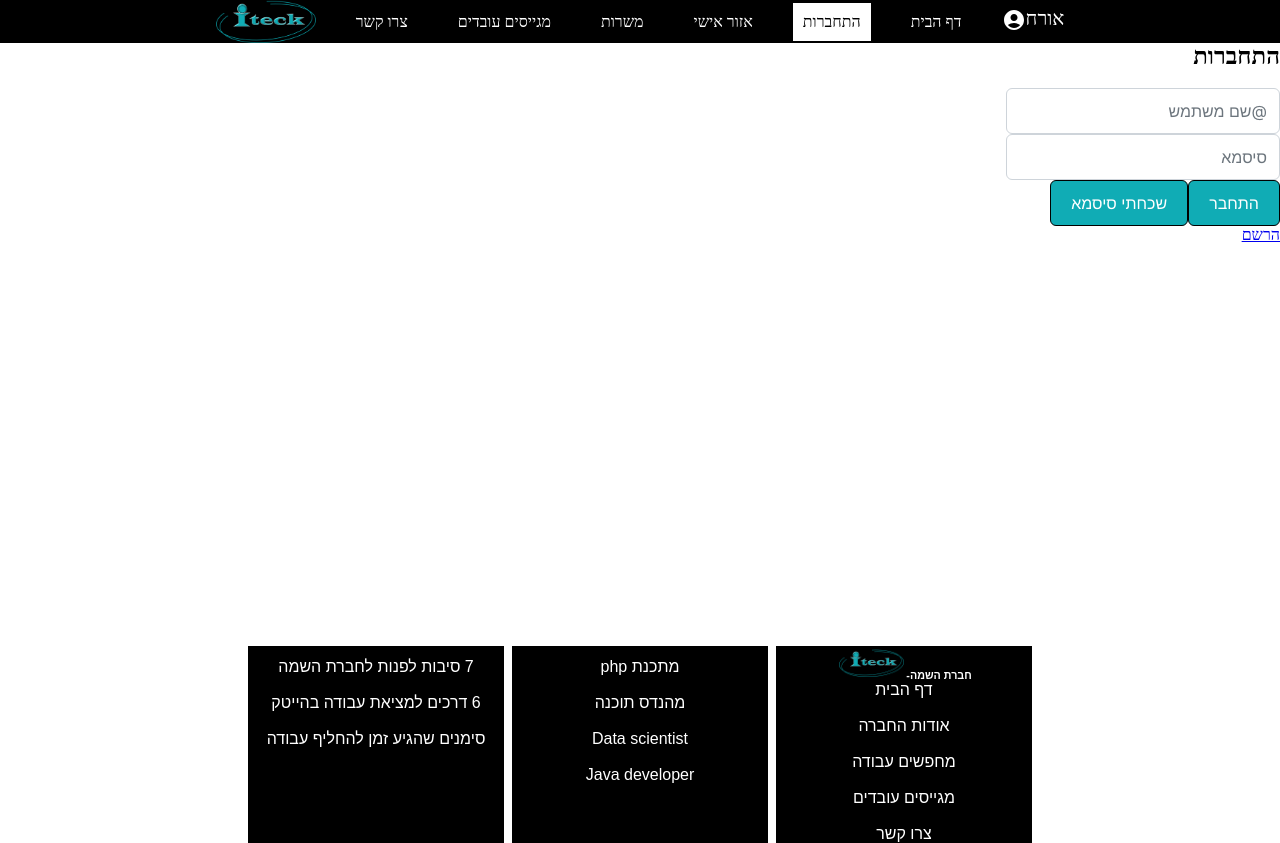
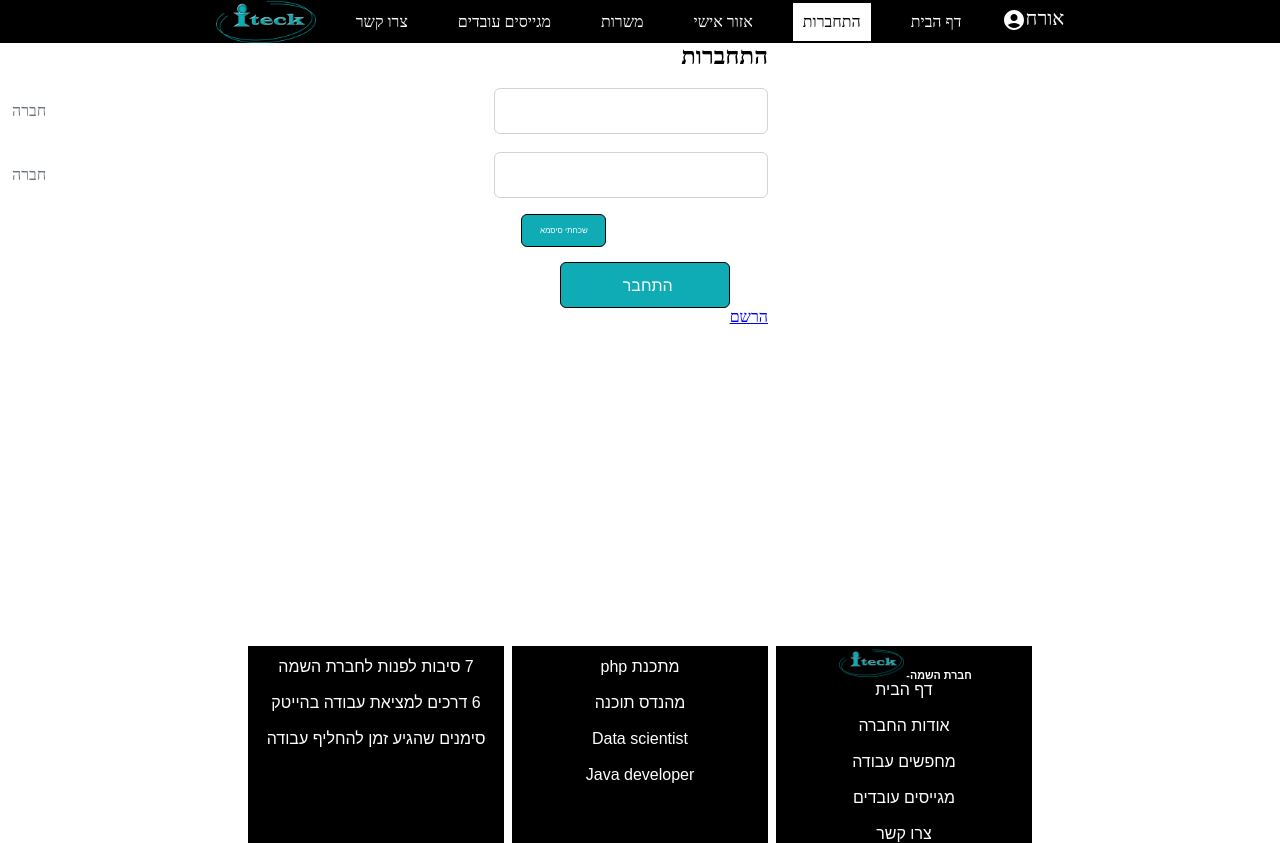
Before and after one commit to ChaniEsty/client, a React (Create React App) app: page /signIn in a window 1280 px wide. Built offline with nearby package versions, Linux system fonts and the light colour scheme; a web font is replaced by a local one.

Commit message:
chjanged the style of sign in

```diff
--- a/src/components/AddJob.jsx
+++ b/src/components/AddJob.jsx
@@ -8,8 +8,6 @@ import { useState,useContext } from "react";
 import { AuthContext } from "../context/authContext";
 import { InputText} from 'primereact/inputtext';
 import { Button } from 'primereact/button';
-import { TextField } from '@mui/material';
-import { Label } from '@mui/icons-material';
 
 function AddJob(){
     const [company, setCompany] = useState("");
@@ -22,52 +20,54 @@ function AddJob(){
     const [quick, setQuick] = useState(false);
     const [generalDescription, setDescription] = useState("");
     const [requirements,setRequirements]=useState("");
-    const {token} = useContext(AuthContext)
-
+    const {token} = useContext(AuthContext);
   const handleSave=async()=>{
     const neededCharacters=JSON.stringify({clever,talented,quick});
-    console.log(generalDescription+"88888888888888888888888888")
     const job={name,generalDescription,requirements,field,subject,city,neededCharacters,company};
-    console.log(requirements,neededCharacters,"save")
     const config = {
       headers: {
         'Authorization': 'Bearer ' + token
       }
     }
   console.log(token)
-    const response = await axios.post ("http://localhost:5000/job", job,config)
+    const response = await axios.post("http://localhost:5000/job", job,config)
     console.log(response.status)
-    if (response.status==201){
+    if (response.status===201){
           alert("job saved");}
   }
     return(<>
 
     <Box sx={{width:'50%',gap:"50%", paddingTop:'2%',paddingRight: '40%'}}>
     <h2>פרטי משרה</h2>
-    <div className="p-float-label"><InputText type="text" onChange={(e) => setCompany(e.target.value)} ></InputText> <label htmlFor="name" >חברה</label></div>&nbsp;&nbsp;
-    <div className="p-float-label"><InputText type="text" onChange={(e) => setName(e.target.value)} ></InputText><label htmlFor="name" >שם</label></div>&nbsp;&nbsp;
-    <div className="p-float-label"><InputText type="text" onChange={(e) => setField(e.target.value)} ></InputText><label htmlFor="name" >תחום</label></div>&nbsp;&nbsp;
-    <div className="p-float-label"><InputText type="text" onChange={(e) => setSubject(e.target.value)} ></InputText><label htmlFor="name" >מקצוע</label></div>&nbsp;&nbsp;
-    <div className="p-float-label"><InputText type="text" onChange={(e) => setCity(e.target.value)} ></InputText><label htmlFor="name" >עיר</label></div>&nbsp;&nbsp;
+    <div className="p-float-label"><InputText className="input" type="text" onChange={(e) => setCompany(e.target.value)} ></InputText>
+    <label>חברה</label></div>&nbsp;&nbsp;
+    <div className="p-float-label"><InputText className="input" type="text" onChange={(e) => setName(e.target.value)} ></InputText>
+    <label>שם</label></div>&nbsp;&nbsp;
+    <div className="p-float-label"><InputText className="input" type="text" onChange={(e) => setField(e.target.value)} ></InputText>
+    <label>תחום</label></div>&nbsp;&nbsp;
+    <div className="p-float-label"><InputText className="input" type="text" onChange={(e) => setSubject(e.target.value)} ></InputText>
+    <label>מקצוע</label></div>&nbsp;&nbsp;
+    <div className="p-float-label"><InputText className="input" type="text" onChange={(e) => setCity(e.target.value)} ></InputText>
+    <label>עיר</label></div>&nbsp;&nbsp;
    <FormGroup>
-      <FormControlLabel control={<Checkbox checked={clever} onChange={(e) => setClever(e.target.checked)}/>} label="חכם" />
-      <FormControlLabel control={<Checkbox checked={talented} onChange={(e) => setTalented(e.target.checked)}/>} label="מוכשר" />
-      <FormControlLabel control={<Checkbox checked={quick} onChange={(e) => setQuick(e.target.checked)}/>} label="זריז" />
+      <FormControlLabel control={<Checkbox  className={`checkbox${clever}`} checked={clever} onChange={(e) => setClever(e.target.checked)}/>} label="חכם" />
+      <FormControlLabel control={<Checkbox  className={`checkbox${talented}`} checked={talented} onChange={(e) => setTalented(e.target.checked)}/>} label="מוכשר" />
+      <FormControlLabel control={<Checkbox  className={`checkbox${quick}`} checked={quick} onChange={(e) => setQuick(e.target.checked)}/>} label="זריז" />
     </FormGroup>
-    <div><TextareaAutosize
+    <div className="p-float-label"><TextareaAutosize
+      className="input"
       aria-label="minimum height"
       minRows={5}
       onChange={(e) => setDescription(e.target.value)}
-      placeholder="תיאור כללי"
       style={{ width: 200 }}
-    /></div>
-    <div><TextareaAutosize
+    /><label>תיאור כללי</label></div>
+    <div className="p-float-label"><TextareaAutosize
+      className="input"
       aria-label="minimum height"
       minRows={5}
       onChange={(e) => setRequirements(e.target.value)}
-      placeholder="דרישות"
       style={{ width: 200 }}
-    /></div>
+    /><label>דרישות</label></div>
   <Button className="button"  onClick={handleSave}>שמירה</Button>
 
   </Box> </>)
--- a/src/components/SignIn.js
+++ b/src/components/SignIn.jsx
@@ -4,6 +4,7 @@ import { NavLink } from "react-router-dom"
 import { AuthContext } from "../context/authContext";
 import { Button } from 'primereact/button';
 import { InputText } from 'primereact/inputtext';
+import { Box } from "@mui/material";
 const SignIn = () => {
     const [signInEmail, setSignInEmail] = useState("");
     const [signInPassword, setSignInPassword] = useState("");
@@ -22,16 +23,21 @@ const SignIn = () => {
     }
 
     return (
-        <div>
+        <Box sx={{paddingRight:'40%'}}>
             <h2>התחברות</h2><br/>
-                <InputText className="form-input" id="txt-input" type="text" placeholder="@שם משתמש" onChange={(e) => setSignInEmail(e.target.value)} ></InputText>
-                <br></br>
-                <InputText  type="password" placeholder="סיסמא"  name="password" onChange={(e) => setSignInPassword(e.target.value)}></InputText>
-                <br></br>
-                <Button className="button"  type="button" onClick={() => { signIn(signInEmail, signInPassword) }}> התחבר </Button>
-                <Button className="button" onClick={newPassword}>שכחתי סיסמא</Button><br></br>
+            <div className="p-float-label">
+                <InputText className="input" type="text" onChange={(e) => setSignInEmail(e.target.value)} ></InputText>
+                <label>חברה</label>
+            </div>&nbsp;&nbsp;
+            <div className="p-float-label">
+                <InputText style={{minWidth:"250px"}} className="input" type="password"  name="password" onChange={(e) => setSignInPassword(e.target.value)}></InputText>
+                <label>חברה</label>
+            </div>&nbsp;&nbsp;
+
+                <Button className="button"  style={{fontSize:'0.5rem',marginRight: "20%",marginTop: "2%", marginBottom: "2%"}} size="small" onClick={newPassword}>שכחתי סיסמא</Button><br></br>
+                <Button className="button" style={{minWidth:'170px',marginRight:'5%',textAlign:'center',padding: "0.75rem 3.5rem"}} type="button" onClick={() => { signIn(signInEmail, signInPassword) }}> התחבר </Button><br></br>
                 <NavLink to="/signUp">הרשם</NavLink>
-        </div>
+        </Box>
         // <div className="overlay">
         //     {/* <!-- LOGN IN FORM by Omar Dsoky -->*/}
         //     <form>
--- a/src/components/style.css
+++ b/src/components/style.css
@@ -150,12 +150,12 @@ body {
 /* //////////////////////////////////////////// */
 /* //////////////////////////////////////////// */
 
-/* input[type="text"] {min-width: 250px;} */
+input[type="text"] {min-width: 250px;}
 /* buttons  */
 .button {
     background-color: #10acb5;
     color: white;
-
+    border-color: black;
     /* display: inline-block;
     color: #252537;
 
@@ -176,13 +176,27 @@ body {
     margin: 7% auto;
     letter-spacing: 0.05em; */
 }
-.p-button:enabled:hover{
+.input:enabled:focus {
+    outline: 0 none;
+    outline-offset: 0;
+    box-shadow: 0 0 0 0.2rem #10acb5;
+    border-color: #10acb5;}
+.button:enabled:hover{
     background-color: #000;
     border-color: black;
+    box-shadow: 0 0 0 0.2rem #10acb5;
+
 }
-.p-button{
-    border-color: black;
+.checkboxtrue{
+    color: #10acb5 !important;
 }
+/* .button-input:enabled:focus{
+    outline: 0 none;
+    outline-offset: 0;
+    box-shadow: 0 0 0 0.2rem #10acb5;
+    border-color: #10acb5;
+} */
+
 /* Submits */
 /* .submits {
     width: 48%;
```
